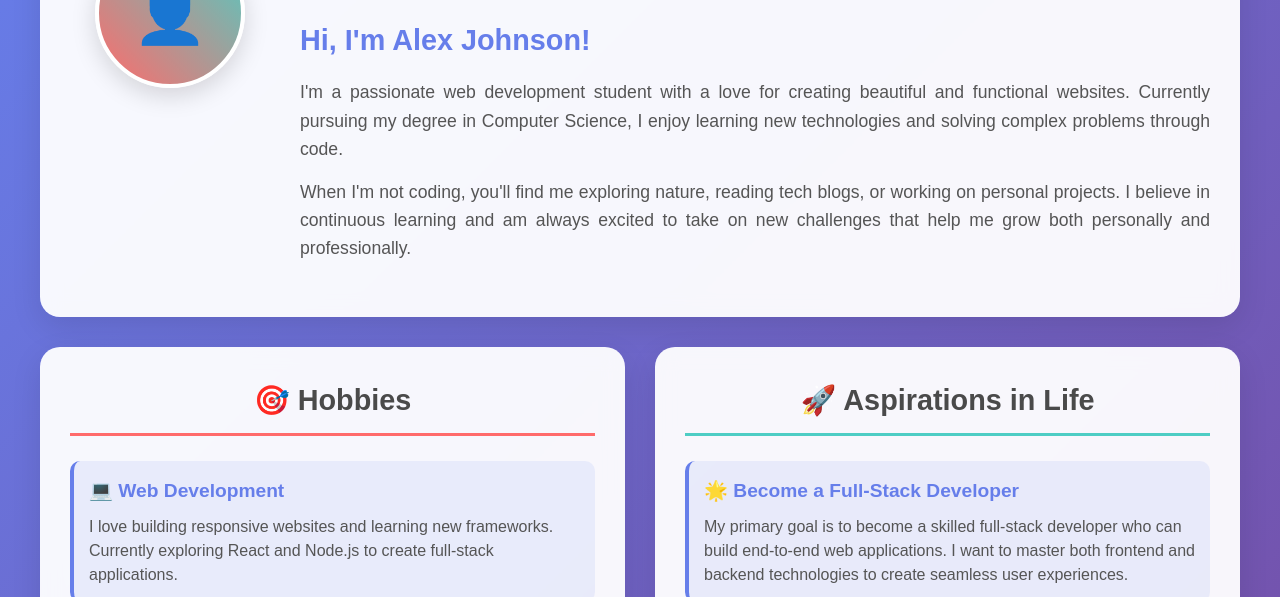
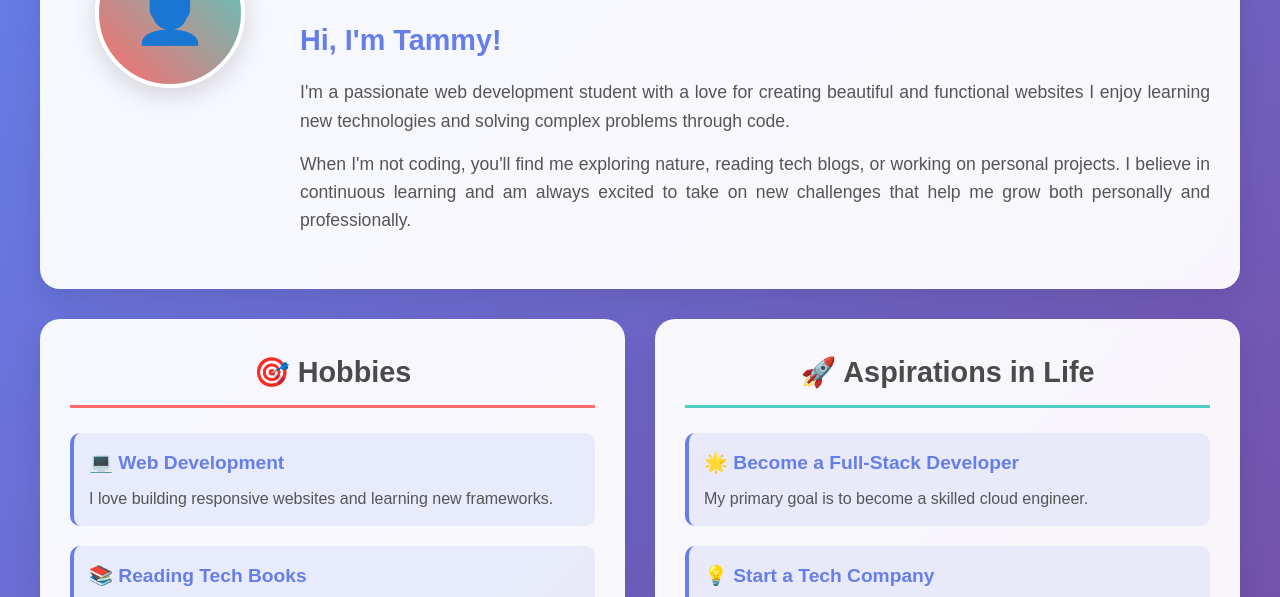
Before and after one commit to Tammyo/personal-profile-webpage, a plain HTML site: page index.html in a window 1280 px wide. Shown: the part 132-729 px from the top of the page. Drawn offline with Linux system fonts and the light colour scheme.

Commit message:
Update index.html

```diff
--- a/index.html
+++ b/index.html
@@ -15,8 +15,8 @@
             </div>
             <div class="introduction">
                 <h1>Talk about yourself</h1>
-                <h2>Hi, I'm Alex Johnson!</h2>
-                <p>I'm a passionate web development student with a love for creating beautiful and functional websites. Currently pursuing my degree in Computer Science, I enjoy learning new technologies and solving complex problems through code.</p>
+                <h2>Hi, I'm Tammy!</h2>
+                <p>I'm a passionate web development student with a love for creating beautiful and functional websites I enjoy learning new technologies and solving complex problems through code.</p>
                 <p>When I'm not coding, you'll find me exploring nature, reading tech blogs, or working on personal projects. I believe in continuous learning and am always excited to take on new challenges that help me grow both personally and professionally.</p>
             </div>
         </div>
@@ -27,7 +27,7 @@
                 <h2>🎯 Hobbies</h2>
                 <div class="hobby">
                     <h3>💻 Web Development</h3>
-                    <p>I love building responsive websites and learning new frameworks. Currently exploring React and Node.js to create full-stack applications.</p>
+                    <p>I love building responsive websites and learning new frameworks.</p>
                 </div>
                 <div class="hobby">
                     <h3>📚 Reading Tech Books</h3>
@@ -43,7 +43,7 @@
                 <h2>🚀 Aspirations in Life</h2>
                 <div class="aspiration">
                     <h3>🌟 Become a Full-Stack Developer</h3>
-                    <p>My primary goal is to become a skilled full-stack developer who can build end-to-end web applications. I want to master both frontend and backend technologies to create seamless user experiences.</p>
+                    <p>My primary goal is to become a skilled cloud engineer.</p>
                 </div>
                 <div class="aspiration">
                     <h3>💡 Start a Tech Company</h3>
```
